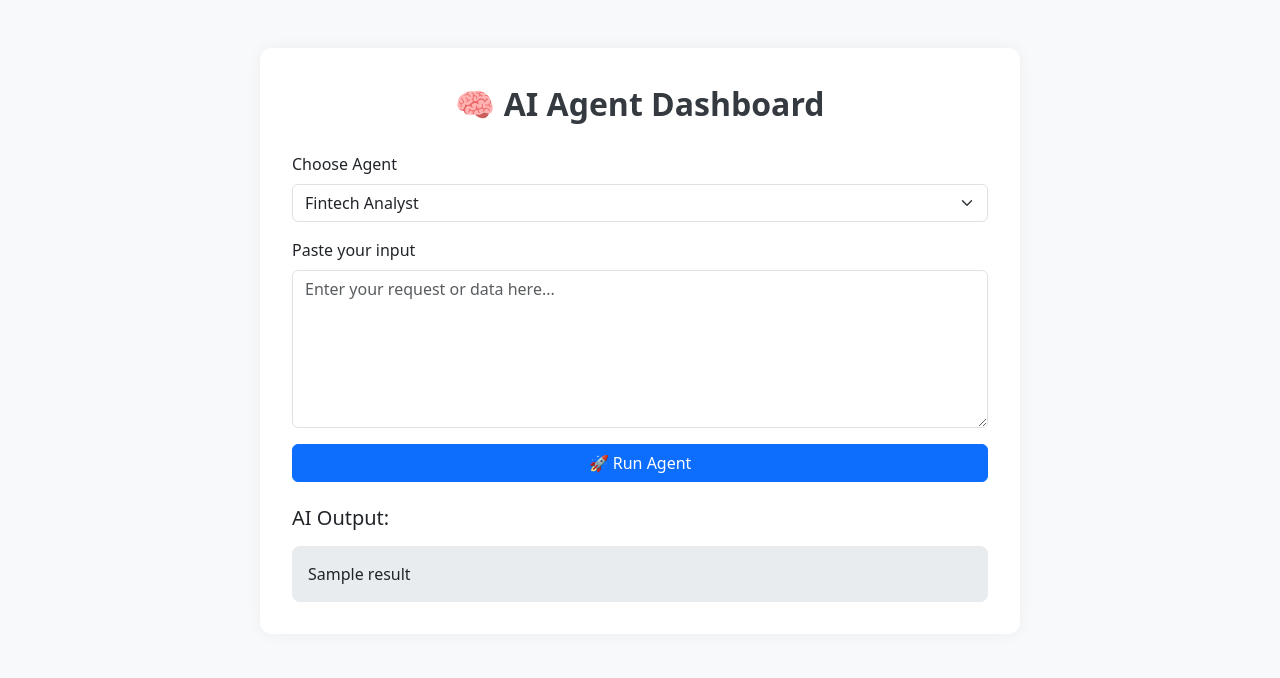
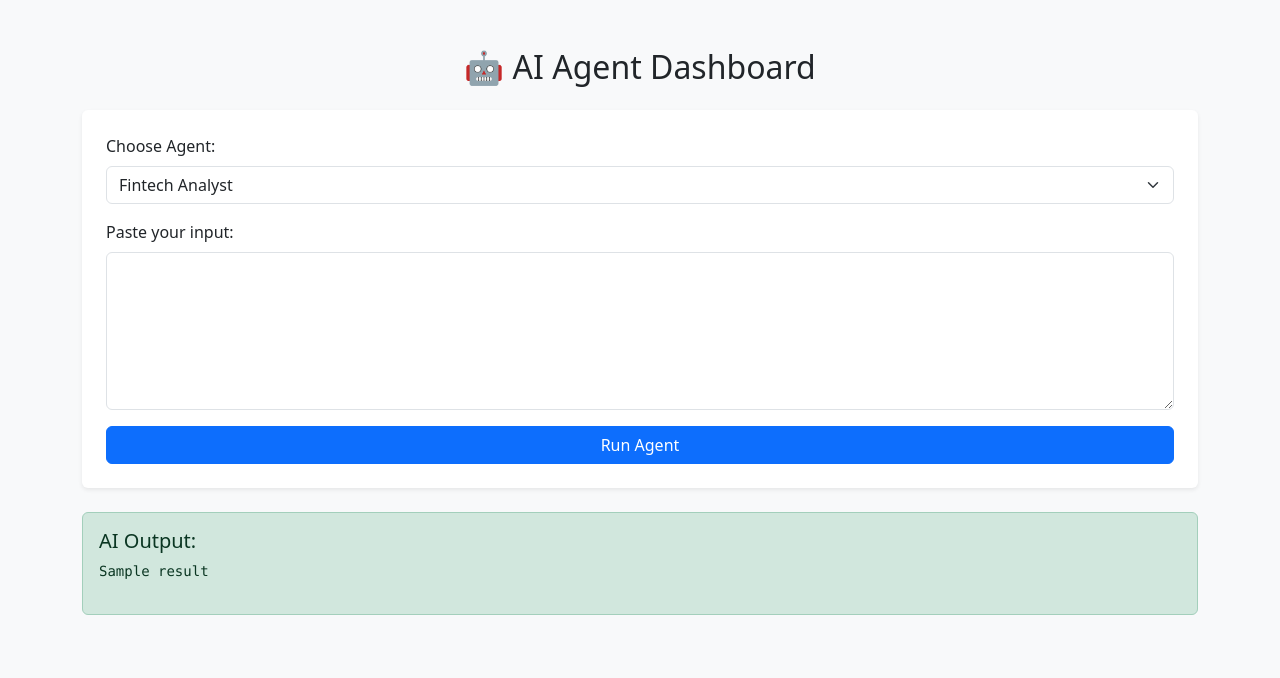
Before and after one commit to akanbiabiodun25/crewai-ai-dashboard, a Flask app: template templates/index.html in a window 1280 px wide. Shown: the top 678 px of the page. Run offline with Flask 3, Linux system fonts and the light colour scheme; the template is opened without the code that fills it: most values are stand-ins (such as "Sample title", 1, 10 or a date in 2020).

Commit message:
Updated app with full 15-agent dashboard

```diff
--- a/app.py
+++ b/app.py
@@ -4,9 +4,7 @@ from dotenv import load_dotenv
 from flask import Flask, request, render_template
 import webbrowser
 
-# Load API key from .env
 load_dotenv()
-
 app = Flask(__name__)
 
 
@@ -22,7 +20,15 @@ def run_agent(prompt, agent_type):
         "credit": "openai/gpt-4",
         "faq": "openai/gpt-4",
         "sales": "openai/gpt-4",
-        "hiring": "openai/gpt-4"
+        "hiring": "openai/gpt-4",
+        "regulatory": "openai/gpt-4",
+        "portfolio": "openai/gpt-4",
+        "onboarding": "openai/gpt-4",
+        "monitor": "openai/gpt-4",
+        "reporter": "openai/gpt-4",
+        "leadgen": "openai/gpt-4",
+        "fraud": "openai/gpt-4",
+        "closer": "openai/gpt-4"
     }
 
     role_map = {
@@ -33,6 +39,14 @@ def run_agent(prompt, agent_type):
         "faq": "You are a friendly Customer Support FAQ Bot. Answer user questions using known FAQ-style responses. Avoid making things up.",
         "sales": "You are a sales conversion agent. Respond persuasively but politely. Convert leads. Handle discounts softly. Escalate if needed.",
         "hiring": "You are a hiring screening agent. Score candidates against job descriptions as Strong Fit, Moderate Fit, or Poor Fit. Justify clearly in 2–3 bullet points.",
+        "regulatory": "You are a regulatory compliance officer. Check input for legal or compliance risks.",
+        "portfolio": "You are an investment advisor. Suggest portfolio allocation based on user goals, risk tolerance, and capital.",
+        "onboarding": "You are a customer onboarding assistant. Review user data and return a checklist of missing or invalid KYC information.",
+        "monitor": "You are a transaction monitoring agent. Detect abnormal patterns, spikes, and suspicious activities.",
+        "reporter": "You are a business intelligence assistant. Generate a clean executive summary or HTML report from raw input data.",
+        "leadgen": "You are a lead generation assistant. Extract warm leads and summarize their interests.",
+        "fraud": "You are a fraud detection agent. Detect suspicious activities and provide reasons.",
+        "closer": "You are an account closure assistant. Check if the closure request is valid and list any required actions."
     }
 
     payload = {
@@ -42,7 +56,7 @@ def run_agent(prompt, agent_type):
             {"role": "user", "content": prompt}
         ],
         "temperature": 0.5,
-        "max_tokens": 100
+        "max_tokens": 400
     }
 
     headers = {
@@ -53,10 +67,7 @@ def run_agent(prompt, agent_type):
     try:
         print("🔍 Sending request to OpenRouter...")
         response = requests.post(
-            "https://openrouter.ai/api/v1/chat/completions",
-            headers=headers,
-            json=payload
-        )
+            "https://openrouter.ai/api/v1/chat/completions", headers=headers, json=payload)
         response.raise_for_status()
         print("✅ Response received")
         return response.json()["choices"][0]["message"]["content"]
@@ -74,11 +85,11 @@ def index():
         user_input = request.form["user_input"]
 
         if agent == "fintech":
-            prompt = f"""Analyze market trends and financial data related to: {user_input}. Provide 5 key insights."""
+            prompt = f"Analyze market trends and financial data related to: {user_input}. Provide 5 key insights."
         elif agent == "support":
-            prompt = f"""Summarize this customer support chat:\n{user_input}\nInclude issue, sentiment, action taken, and summary."""
+            prompt = f"Summarize this customer support chat:\n{user_input}\nInclude issue, sentiment, action taken, and summary."
         elif agent == "payment":
-            prompt = f"""Analyze the following payment records and detect failed, duplicate or refund-needed transactions:\n{user_input}"""
+            prompt = f"Analyze the following payment records and detect failed, duplicate or refund-needed transactions:\n{user_input}"
         elif agent == "credit":
             prompt = f"""Analyze the following credit applicant profile and provide:
 - A risk level (Low, Moderate, or High)
@@ -87,25 +98,29 @@ def index():
 - Rationale for decision (especially considering financial inclusion)
 
 Applicant Info:
-{user_input}
-"""
+{user_input}"""
         elif agent == "faq":
             prompt = user_input
         elif agent == "sales":
-            prompt = (
-                f"Customer said: {user_input}\n\n"
-                f"Respond as a sales agent aiming to close the sale. Be professional, persuasive, and helpful. Handle discount negotiations tactfully."
-            )
+            prompt = f"Sales inquiry:\n{user_input}\nCraft a persuasive response to convert them, handling any objections kindly."
         elif agent == "hiring":
-            parts = user_input.split("Candidate:")
-            job_desc = parts[0].strip() if len(parts) > 0 else ""
-            resume = parts[1].strip() if len(parts) > 1 else ""
-            prompt = (
-                f"Job Description:\n{job_desc}\n\n"
-                f"Candidate Resume:\n{resume}\n\n"
-                f"Evaluate if this candidate is a good fit for the job. Return one of: Strong Fit, Moderate Fit, or Poor Fit.\n"
-                f"Then justify the rating in 2–3 bullet points."
-            )
+            prompt = f"Review the following resume or application:\n{user_input}\nReturn fit score and justification."
+        elif agent == "regulatory":
+            prompt = f"Review this company or financial data for compliance issues:\n{user_input}"
+        elif agent == "portfolio":
+            prompt = f"Suggest an investment portfolio based on this user's profile:\n{user_input}"
+        elif agent == "onboarding":
+            prompt = f"Analyze this KYC form for missing or invalid information:\n{user_input}"
+        elif agent == "monitor":
+            prompt = f"Review the following transaction log and detect:\n- Unusual activity\n- Potential fraud or AML red flags\n{user_input}"
+        elif agent == "reporter":
+            prompt = f"Summarize the following operational data into a business report:\n{user_input}"
+        elif agent == "leadgen":
+            prompt = f"Analyze this content to extract potential leads:\n{user_input}"
+        elif agent == "fraud":
+            prompt = f"Detect any fraudulent behavior in this data:\n{user_input}"
+        elif agent == "closer":
+            prompt = f"Analyze this account closure request:\n{user_input}\nReturn next steps, if any."
         else:
             prompt = user_input
 
--- a/templates/index.html
+++ b/templates/index.html
@@ -1,83 +1,49 @@
-<!-- templates/index.html -->
-
 <!DOCTYPE html>
 <html lang="en">
 
 <head>
     <meta charset="UTF-8">
-    <title>🧠 AI Agent Dashboard</title>
+    <title>AI Agent Dashboard</title>
     <link href="https://cdn.jsdelivr.net/npm/bootstrap@5.3.3/dist/css/bootstrap.min.css" rel="stylesheet">
-    <style>
-        body {
-            background-color: #f8f9fa;
-        }
-
-        .agent-card {
-            background: white;
-            padding: 2rem;
-            border-radius: 12px;
-            box-shadow: 0 0 15px rgba(0, 0, 0, 0.05);
-        }
-
-        .agent-header {
-            font-size: 2rem;
-            font-weight: bold;
-            margin-bottom: 1.5rem;
-            color: #343a40;
-        }
-
-        .btn-run {
-            width: 100%;
-        }
-
-        .result-box {
-            white-space: pre-wrap;
-            background-color: #e9ecef;
-            padding: 1rem;
-            border-radius: 8px;
-            margin-top: 1rem;
-        }
-    </style>
 </head>
 
-<body>
+<body class="bg-light">
     <div class="container py-5">
-        <div class="row justify-content-center">
-            <div class="col-md-8 agent-card">
-                <div class="agent-header text-center">🧠 AI Agent Dashboard</div>
-
-                <form method="POST">
+        <h2 class="text-center mb-4">🤖 AI Agent Dashboard</h2>
+        <form method="post" class="bg-white p-4 rounded shadow-sm">
             <div class="mb-3">
-                        <label for="agent" class="form-label">Choose Agent</label>
-                        <select name="agent" id="agent" class="form-select">
+                <label class="form-label">Choose Agent:</label>
+                <select name="agent" class="form-select">
                     <option value="fintech">Fintech Analyst</option>
                     <option value="support">Support Bot</option>
                     <option value="payment">Payment Manager</option>
                     <option value="credit">Credit Advisor</option>
                     <option value="faq">FAQ Bot</option>
-                            <option value="sales">Sales Closer Agent</option>
-                            <option value="hiring">Hiring Funnel Agent</option>
-                            <!-- Add more here -->
+                    <option value="sales">Sales Closer</option>
+                    <option value="hiring">Hiring Funnel</option>
+                    <option value="regulatory">Compliance Officer</option>
+                    <option value="portfolio">Portfolio Recommender</option>
+                    <option value="onboarding">Customer Onboarding</option>
+                    <option value="monitor">Transaction Monitor</option>
+                    <option value="reporter">Business Reporter</option>
+                    <option value="leadgen">Lead Generator</option>
+                    <option value="fraud">Fraud Detector</option>
+                    <option value="closer">Account Closure</option>
                 </select>
             </div>
-
             <div class="mb-3">
-                        <label for="user_input" class="form-label">Paste your input</label>
-                        <textarea name="user_input" id="user_input" rows="6" class="form-control"
-                            placeholder="Enter your request or data here..."></textarea>
+                <label class="form-label">Paste your input:</label>
+                <textarea name="user_input" class="form-control" rows="6" required></textarea>
             </div>
-
-                    <button type="submit" class="btn btn-primary btn-run">🚀 Run Agent</button>
+            <button type="submit" class="btn btn-primary w-100">Run Agent</button>
         </form>
 
         {% if result %}
-                <div class="mt-4">
-                    <h5>AI Output:</h5>
-                    <div class="result-box">{{ result }}</div>
+        <div class="alert alert-success mt-4" role="alert">
+            <h5 class="alert-heading">AI Output:</h5>
+            <pre>{{ result }}</pre>
         </div>
         {% endif %}
-            </div>
-        </div>
     </div>
 </body>
 
```
Lines whose indentation alone changed are shown as unchanged.
